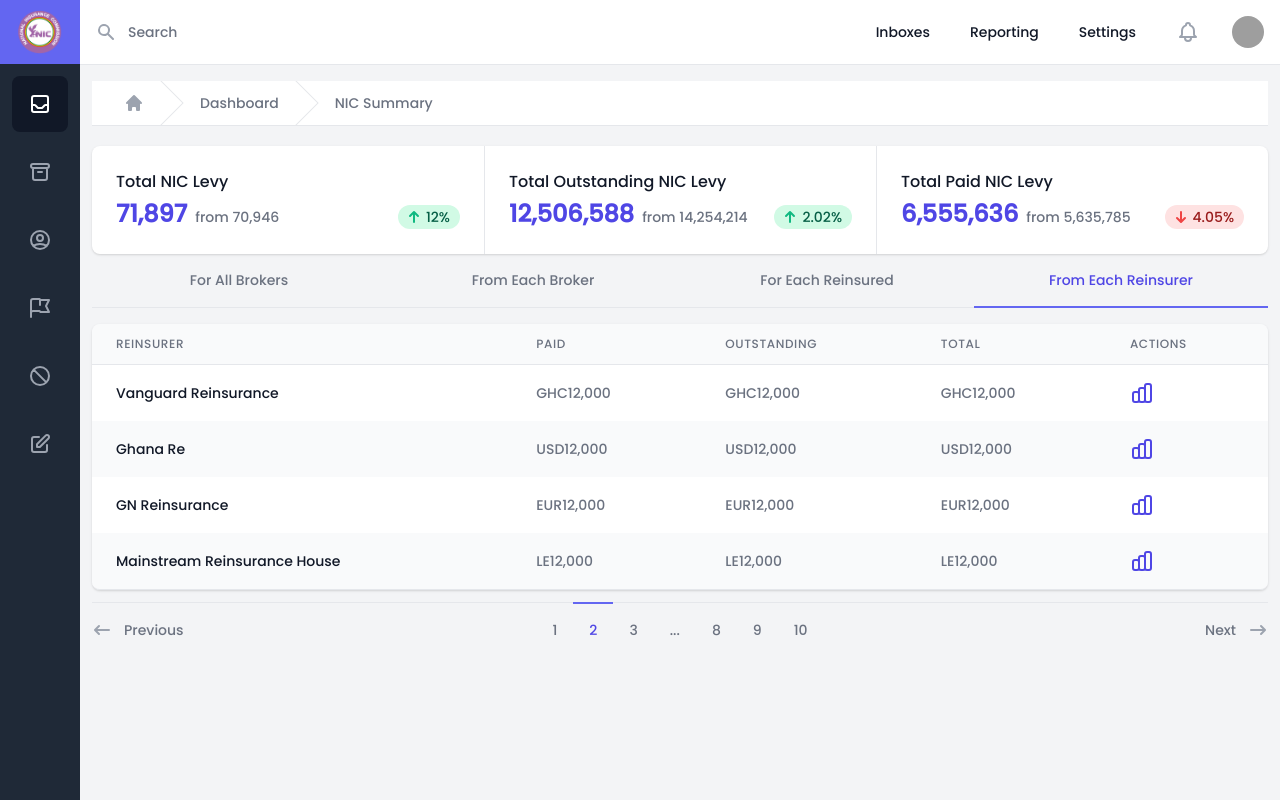
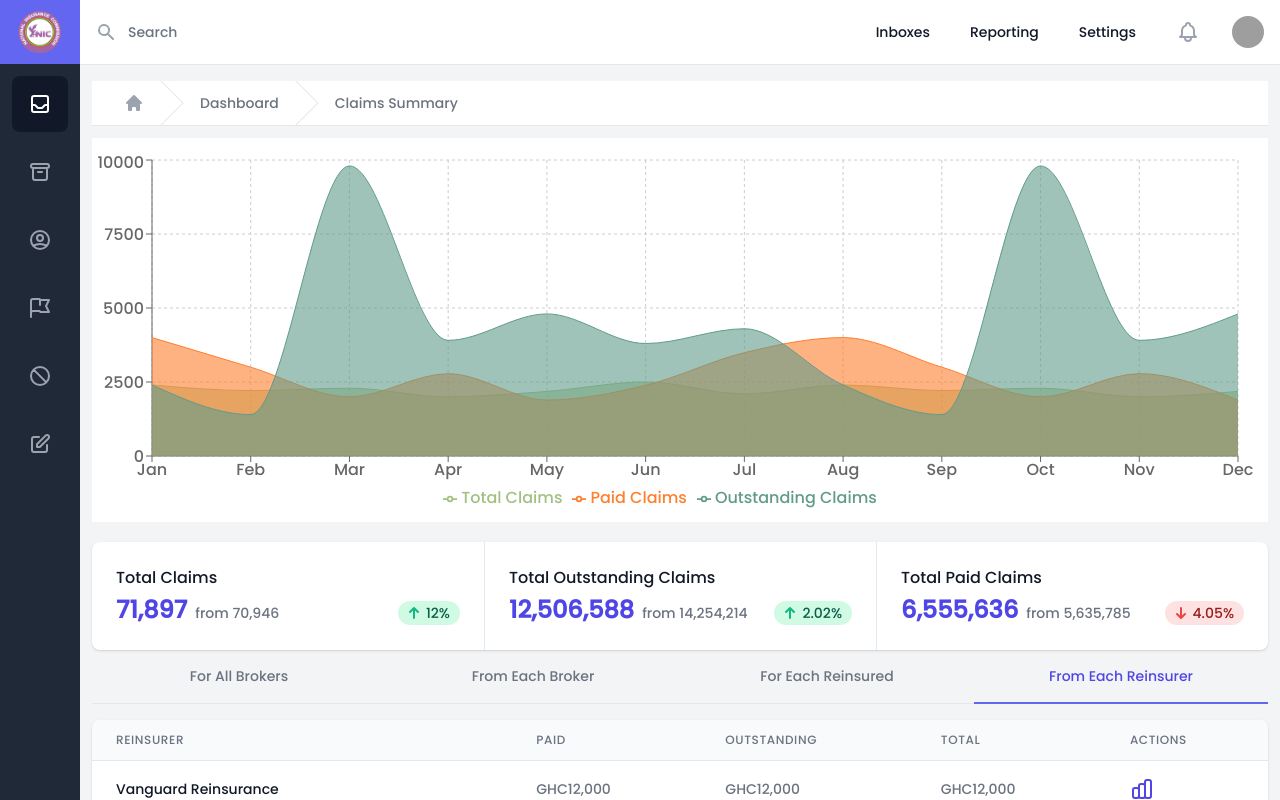
Before and after one commit to Khoby-790/template-nic, a React (Create React App) app: page /claims in a window 1280 px wide. Built offline with nearby package versions, Linux system fonts and the light colour scheme; grey boxes are pictures that could not be loaded.

Commit message:
--- Auto-Git Commit ---

```diff
--- a/src/pages/ClaimsExpansion/ClaimsExpansion.tsx
+++ b/src/pages/ClaimsExpansion/ClaimsExpansion.tsx
@@ -102,16 +102,16 @@ const ClaimsExpansion = (props: Props) => {
         <Fragment>
             <div className="px-3 py-4">
                 <div>
-                    <PageBreadCrum page="NIC Summary" />
+                    <PageBreadCrum page="Claims Summary" />
                     <div />
-                    <div className="">
+                    <div className="h-96 bg-white mt-3 py-3">
                         <CustomeAreaChart lines={lines} data={data} />
                     </div>
                     <div>
                         <dl className="mt-5 grid grid-cols-1 rounded-lg bg-white overflow-hidden shadow divide-y divide-gray-200 md:grid-cols-3 md:divide-y-0 md:divide-x">
                             <div className="px-4 py-5 sm:p-6">
                                 <dt className="text-base font-normal text-gray-900">
-                                    Total NIC Levy
+                                    Total Claims
       </dt>
                                 <dd className="mt-1 flex justify-between items-baseline md:block lg:flex">
                                     <div className="flex items-baseline text-2xl font-semibold text-indigo-600">
@@ -135,7 +135,7 @@ const ClaimsExpansion = (props: Props) => {
 
                             <div className="px-4 py-5 sm:p-6">
                                 <dt className="text-base font-normal text-gray-900">
-                                    Total Outstanding NIC Levy
+                                    Total Outstanding Claims
       </dt>
                                 <dd className="mt-1 flex justify-between items-baseline md:block lg:flex">
                                     <div className="flex items-baseline text-2xl font-semibold text-indigo-600">
@@ -159,7 +159,7 @@ const ClaimsExpansion = (props: Props) => {
 
                             <div className="px-4 py-5 sm:p-6">
                                 <dt className="text-base font-normal text-gray-900">
-                                    Total Paid NIC Levy
+                                    Total Paid Claims
       </dt>
                                 <dd className="mt-1 flex justify-between items-baseline md:block lg:flex">
                                     <div className="flex items-baseline text-2xl font-semibold text-indigo-600">
```
